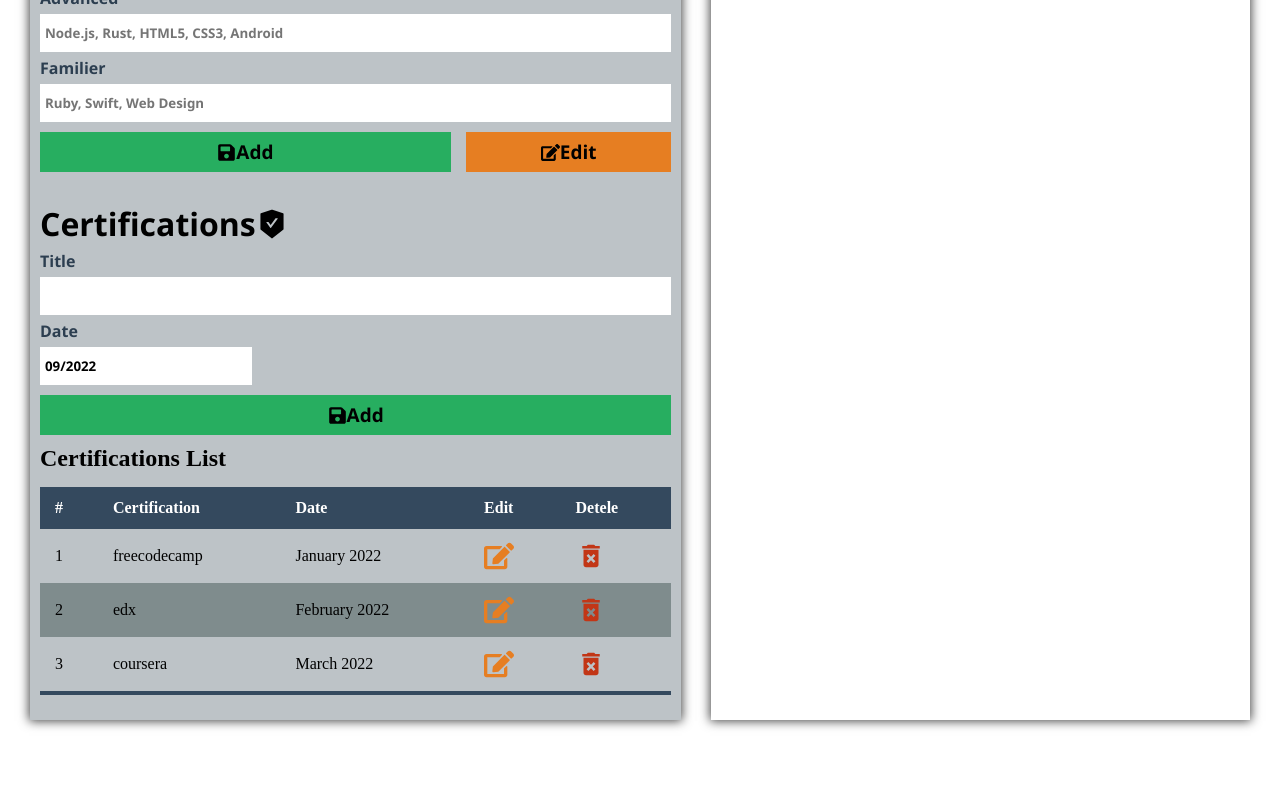
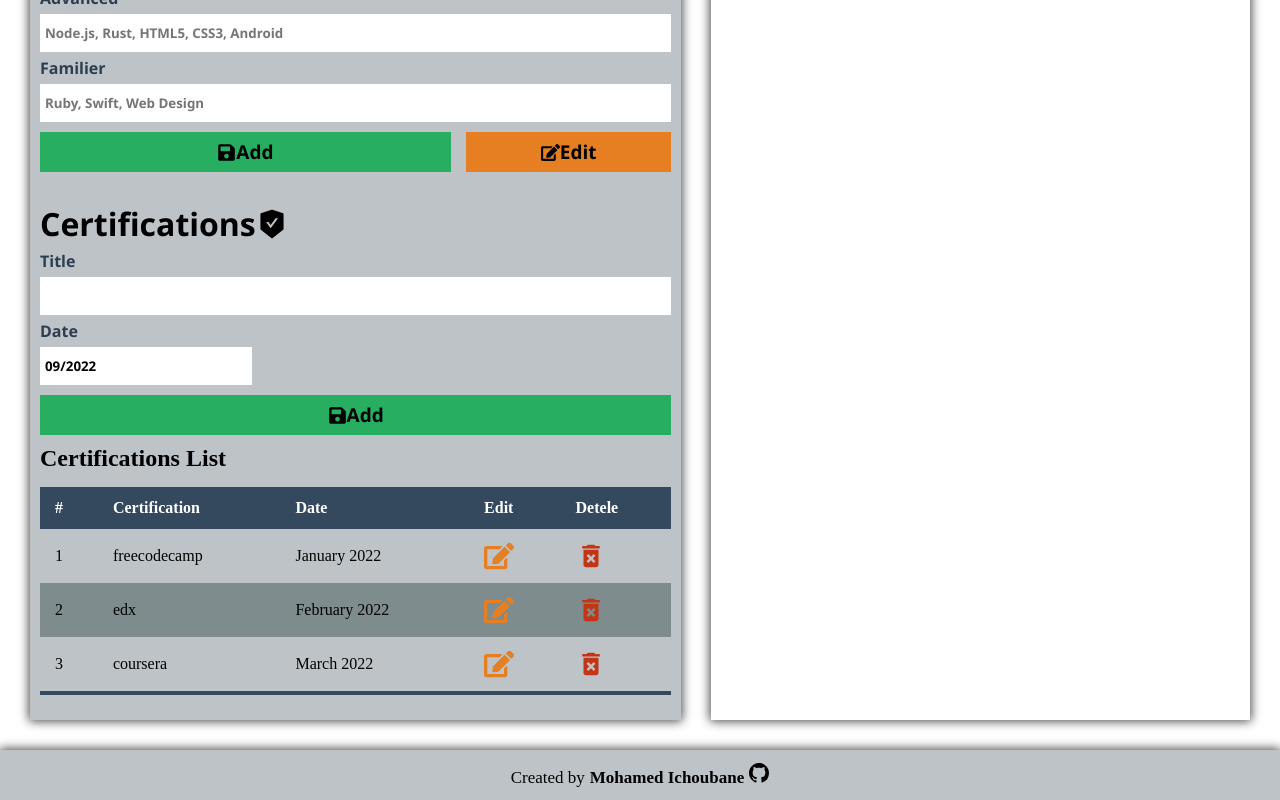
Before and after one commit to IchoubaneMed/cv-project, a React (Create React App) app: page / in a window 1280 px wide. Shown: the part 2517-3317 px from the top of the page. Built offline with nearby package versions, Linux system fonts and the light colour scheme.

Commit message:
Added Footer the app

```diff
--- a/src/App.js
+++ b/src/App.js
@@ -2,6 +2,7 @@ import Form from './components/Form'
 import Header from './components/Header'
 import "./styles/global.css"
 import Resume from './components/Resume';
+import Footer from './components/Footer'
 
 
 function App() {
@@ -16,6 +17,9 @@ function App() {
       <div className="resume">
         <Resume />
       </div>
+      <div className="cv-footer">
+        <Footer />
+      </div>
     </div>
   );
 }
--- a/src/components/Footer.js
+++ b/src/components/Footer.js
@@ -0,0 +1,22 @@
+import React, { Component } from 'react';
+import { BsGithub } from "react-icons/bs";
+
+class Footer extends Component {
+    render() {
+        return (
+            <div>
+                Created by
+                <span className="creator">
+                <a href="https://www.linkedin.com/in/mohamed-ichoubane-280431156/" target="_blank" rel="noreferrer">
+                     Mohamed Ichoubane
+                </a>
+                </span>
+                <a href="https://github.com/IchoubaneMed/cv-project" target="_blank" rel="noreferrer">
+                    <span className="github"><BsGithub /></span>
+                </a>
+            </div>
+        );
+    }
+}
+
+export default Footer;
--- a/src/styles/global.css
+++ b/src/styles/global.css
@@ -7,7 +7,7 @@
 .cv-wrapper {
     display: grid;
     grid-template-columns: 1.5fr 2fr;
-    grid-template-rows: 100px 1fr 30px;
+    grid-template-rows: 100px 1fr 50px;
     grid-gap: 30px;
 }
 
@@ -45,3 +45,39 @@
     -moz-box-shadow: 0px 0px 10px 1px rgba(0,0,0,0.75);
     box-shadow: 0px 0px 10px 1px rgba(0,0,0,0.75);
 }
+
+.cv-footer {
+    grid-column: 1 / 3;
+    grid-row: 3 / 4;
+    display: flex;
+    justify-content: center;
+    align-items: center;
+    font-size: 17px;
+    background-color: #bdc3c7;
+    -webkit-box-shadow: 0px 0px 10px 1px rgba(0,0,0,0.75);
+    -moz-box-shadow: 0px 0px 10px 1px rgba(0,0,0,0.75);
+    box-shadow: 0px 0px 10px 1px rgba(0,0,0,0.75);
+}
+
+.creator a {
+    text-decoration: none;
+    font-weight: bolder;
+    margin-left: 5px;
+    color: black;
+    transition: all .3s ease-in;
+}
+
+.creator a:hover {
+    color: rgb(83, 83, 83);
+}
+
+.github {
+    color: black;
+    margin-left: 5px;
+    font-size: 20px;
+    transition: all .3s ease-in;
+}
+
+.github:hover {
+    color: rgb(83, 83, 83);
+}
```
